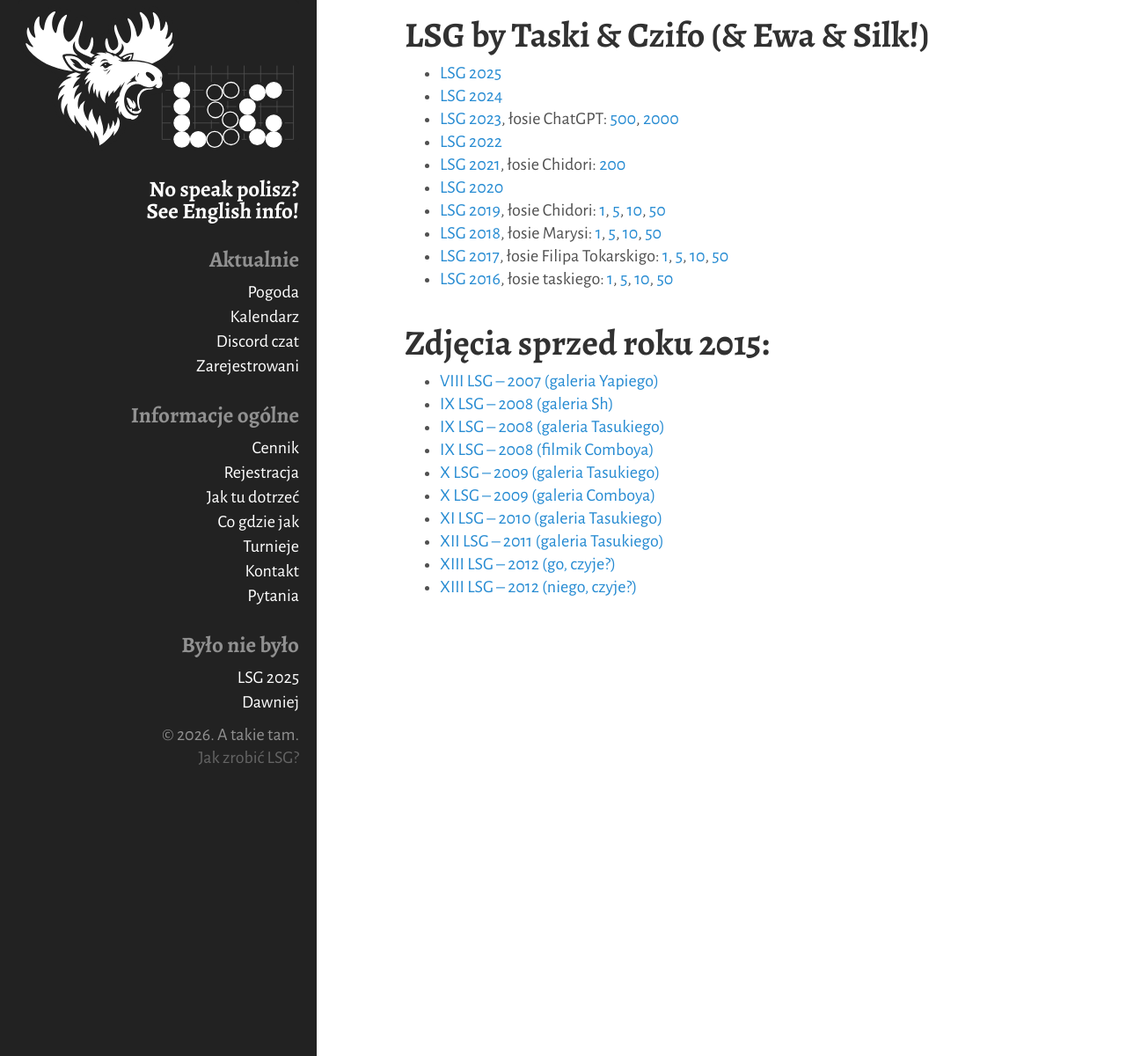
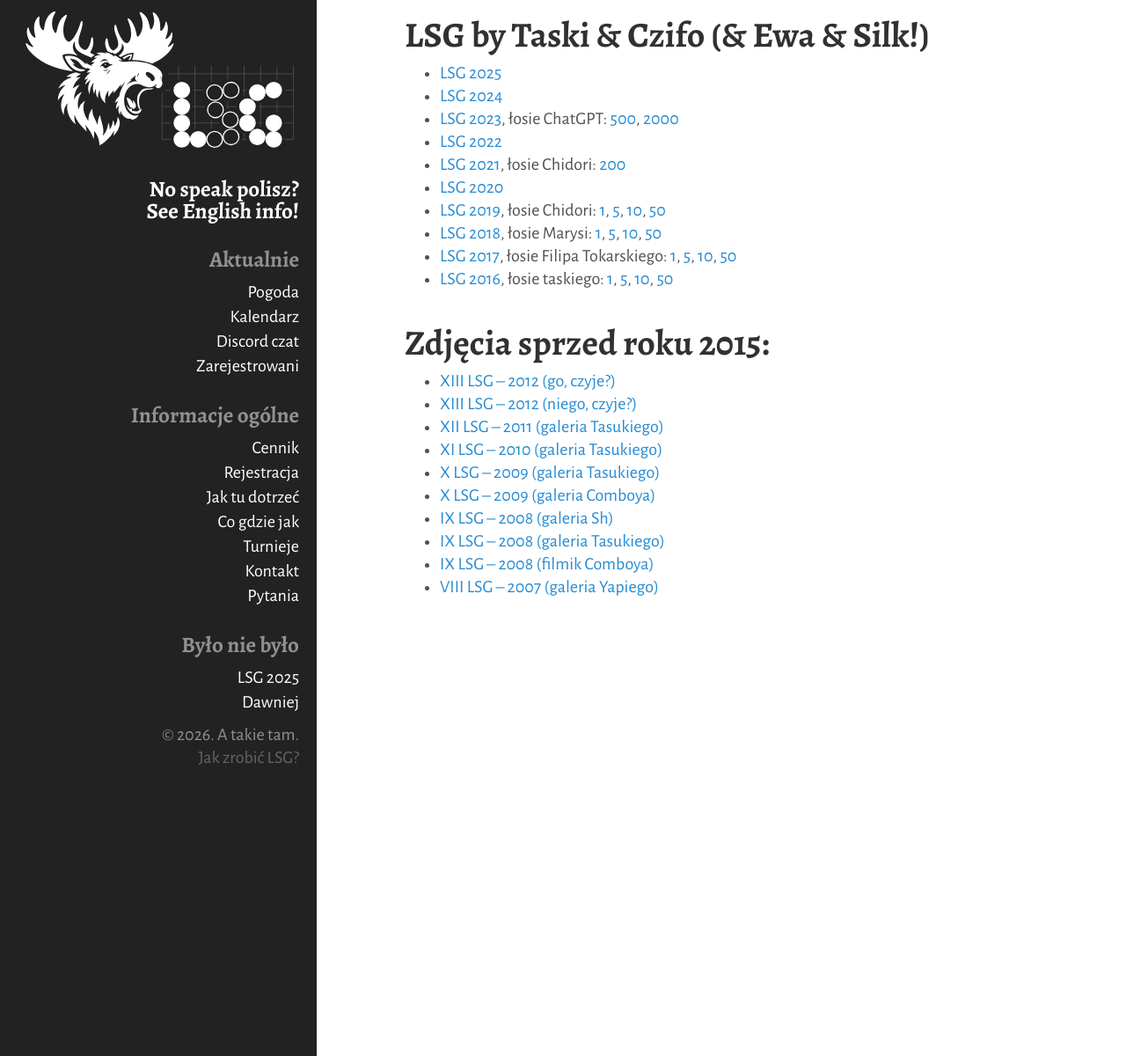
Before and after one commit to tasuki/lsg, a Jekyll site: the page built from _pages/dawniej.md, in a window 1280 px wide. Shown: the whole page at 88% size. Built offline with Jekyll 4.4.1, drawn with Linux system fonts in a browser that asks for light colours.

Commit message:
Minor cleanup and images too

```diff
--- a/_pages/dawniej.md
+++ b/_pages/dawniej.md
@@ -24,7 +24,7 @@ title: Dawniej
   [5](/public/losie/2018/05.pdf),
   [10](/public/losie/2018/10.pdf),
   [50](/public/losie/2018/50.pdf)
-- [LSG 2017](/2017), łosie Filipa Tokarskigo:
+- [LSG 2017](/2017), łosie Filipa Tokarskiego:
   [1](/public/losie/2017/01.pdf),
   [5](/public/losie/2017/05.pdf),
   [10](/public/losie/2017/10.pdf),
@@ -38,13 +38,13 @@ title: Dawniej
 
 ## Zdjęcia sprzed roku 2015:
 
-- <a href="https://photos.app.goo.gl/a9Zh9Bxa83WhSD6W9">VIII LSG -- 2007 (galeria Yapiego)</a>
+- <a href="https://picasaweb.google.com/101344519657364273322/2012Go">XIII LSG -- 2012 (go, czyje?)</a>
+- <a href="https://picasaweb.google.com/101344519657364273322/2012">XIII LSG -- 2012 (niego, czyje?)</a>
+- <a href="https://gallery.tasuki.org/2011/08-lsg"> XII LSG -- 2011 (galeria Tasukiego)</a>
+- <a href="https://gallery.tasuki.org/2010/08-lsg"> XI LSG -- 2010 (galeria Tasukiego)</a>
+- <a href="https://gallery.tasuki.org/2009/07-1-lsg"> X LSG -- 2009 (galeria Tasukiego) </a>
+- <a href="https://photos.app.goo.gl/qw7nxKTnuMnztj9p8"> X LSG -- 2009 (galeria Comboya) </a>
 - <a href="https://photos.app.goo.gl/Kuse2jGHjo5M8xTP9"> IX LSG -- 2008 (galeria Sh) </a>
 - <a href="https://gallery.tasuki.org/2008/07-LSG"> IX LSG -- 2008 (galeria Tasukiego) </a>
 - <a href="https://www.youtube.com/watch?v=Crbzi0MnyIs"> IX LSG -- 2008 (filmik Comboya) </a>
-- <a href="https://gallery.tasuki.org/2009/07-1-lsg"> X LSG -- 2009 (galeria Tasukiego) </a>
-- <a href="https://photos.app.goo.gl/qw7nxKTnuMnztj9p8"> X LSG -- 2009 (galeria Comboya) </a>
-- <a href="https://gallery.tasuki.org/2010/08-lsg"> XI LSG -- 2010 (galeria Tasukiego)</a>
-- <a href="https://gallery.tasuki.org/2011/08-lsg"> XII LSG -- 2011 (galeria Tasukiego)</a>
-- <a href="https://picasaweb.google.com/101344519657364273322/2012Go">XIII LSG -- 2012 (go, czyje?)</a>
-- <a href="https://picasaweb.google.com/101344519657364273322/2012">XIII LSG -- 2012 (niego, czyje?)</a>
+- <a href="https://photos.app.goo.gl/a9Zh9Bxa83WhSD6W9">VIII LSG -- 2007 (galeria Yapiego)</a>
```
Also changed, not shown: _pages/jak-dotrzec.md (+1 -1 lines), _pages/zarejestrowani.md (+2 -0 lines), public/foto/go_natura.jpg (deleted), public/foto/palaska.jpg (deleted), public/foto/palaska2023.jpg (added), public/foto/poczatkujacy.jpg (deleted).
